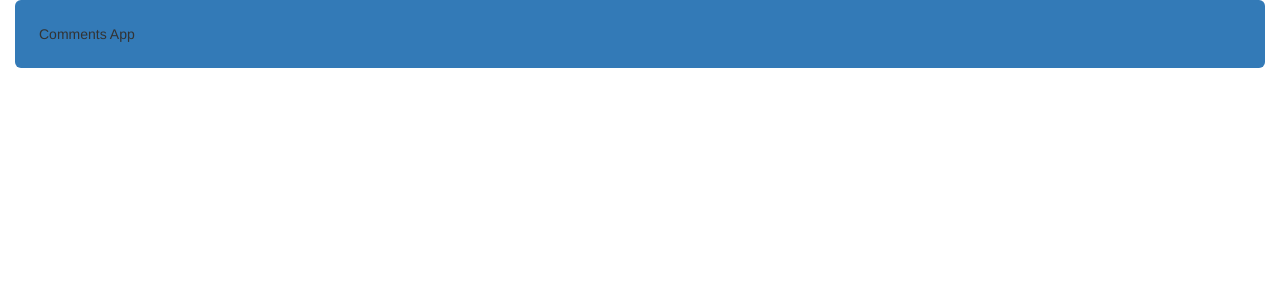
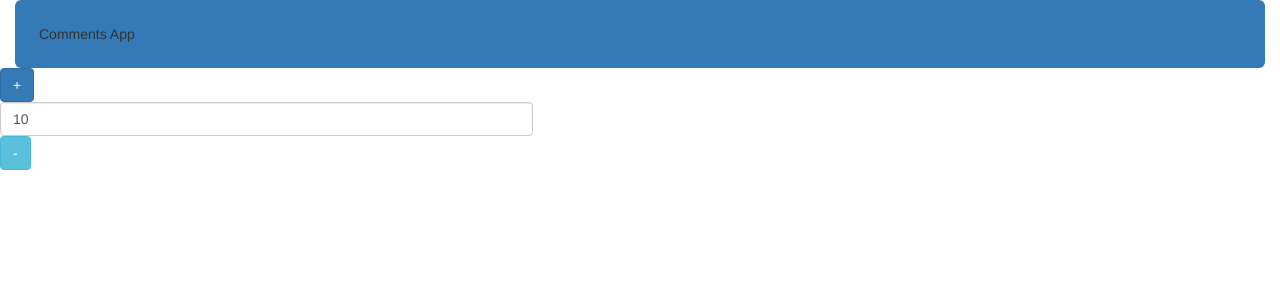
Before and after one commit to DevKCode/AngularObservable, an Angular app: page / in a window 1280 px wide. Shown: the top 300 px of the page. Built offline with nearby package versions, Linux system fonts and the light colour scheme.

Commit message:
added changes

```diff
--- a/src/app/app.component.html
+++ b/src/app/app.component.html
@@ -2,4 +2,7 @@
 
     <div class="well-lg label-primary">Comments App</div>
 
+    <app-comment-box [count]="myCount" (change)="countChange($event)"></app-comment-box>
+
+
 </div>
--- a/src/app/app.component.ts
+++ b/src/app/app.component.ts
@@ -7,4 +7,8 @@ import { Component } from '@angular/core';
 })
 export class AppComponent {
   title = 'app';
+  myCount = 10;
+  countChange(event) {
+    console.log(event);
+  }
 }
--- a/src/app/comment-box/comment-box.component.html
+++ b/src/app/comment-box/comment-box.component.html
@@ -1,3 +1,15 @@
-<p>
-  comment-box works!
-</p>
+<div class="form-horizontal">
+    <div class="row">
+        <div class="col-sm-5">
+            <div class="form-group">
+                <button class="btn btn-primary" (click)="increment()">+</button>
+                <input type="text" class="form-control" [value]="count">
+                <button class="btn btn-info" (click)="decrement()">-</button>
+
+            </div>
+        </div>
+    </div>
+
+
+
+</div>
--- a/src/app/comment-box/comment-box.component.ts
+++ b/src/app/comment-box/comment-box.component.ts
@@ -1,4 +1,4 @@
-import { Component, OnInit, Input } from '@angular/core';
+import { Component, OnInit, Input, Output, EventEmitter } from '@angular/core';
 
 import {CommentServiceService} from '../comment-service.service';
 import {Comment} from '../comment';
@@ -13,6 +13,19 @@ export class CommentBoxComponent implements OnInit {
   @Input() comment: Comment;
   @Input() listId: string;
   @Input() editId: string;
+
+  @Input() count = 0;
+  @Output() change: EventEmitter<number> = new EventEmitter<number>();
+
+  increment() {
+    this.count ++;
+   // this.change.emit(this.count);
+  }
+
+  decrement() {
+    this.count --;
+    this.change.emit(this.count);
+  }
   constructor(private _CommentService: CommentServiceService) { }
 
   ngOnInit() {
```
Also changed, not shown: src/app/app.module.ts (+5 -2 lines).
